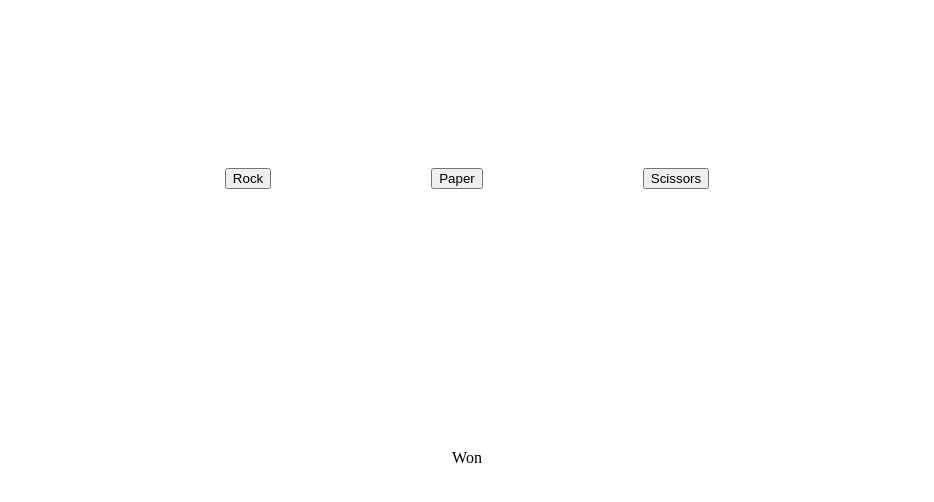
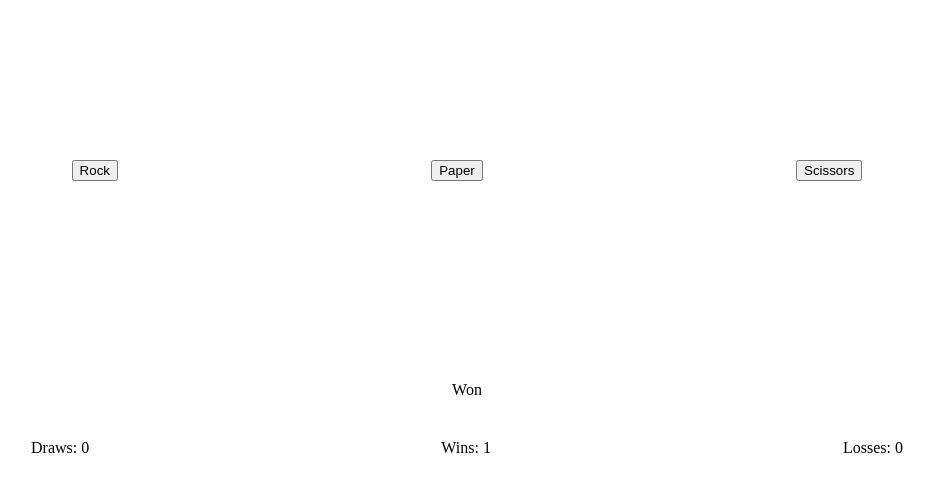
Before and after one commit to Zodecok/paper-scissors-rock-base, a plain HTML site: page index.html in a window 1280 px wide. Both pictures are taken after a click on the button "Rock". Shown: the whole page, without its empty margins (173-1107 px from the left). Drawn offline with Linux system fonts and the light colour scheme.

Commit message:
Introduce score system
Created new div relations in HTML and then created updating feature in
javascript

```diff
--- a/index.html
+++ b/index.html
@@ -14,7 +14,13 @@
         <button class="button paper">Paper</button>
         <button class="button scissors">Scissors</button>
     </div>
-    <div class="results"></div>
-
+    <div class="resultsBanner">
+        <div class="results"></div>
+        <div class="scoreContainer">
+            <div class="score draw"></div>
+            <div class="score wins"></div>
+            <div class="score losses"></div>
+        </div>
+    </div>
 </body>
 </html>
--- a/javascript/console-player.js
+++ b/javascript/console-player.js
@@ -85,6 +85,23 @@ function getType(classes) {
     else if (classes.includes("scissors")) return "scissors";
 }
 
+function update() {
+    let results = document.querySelectorAll(".score");
+    let classList;
+    results.forEach(result => {
+        classList = result.classList;
+        classList = Array.from(classList);
+        classList.map(single => single.toLowerCase());
+        if (classList.includes("draw")) {
+            result.textContent = `Draws: ${roundsWon.Draw}`;
+        } else if (classList.includes("wins")) {
+            result.textContent = `Wins: ${roundsWon.Won}`;
+        } else if (classList.includes("losses")) {
+            result.textContent = `Losses: ${roundsWon.Loss}`;
+        }
+    })
+}
+
 function game(e) {
     const results = document.querySelector(".results");
 
@@ -98,8 +115,9 @@ function game(e) {
     resultMesage = playRound(computerSelection, playerSelection);
 
     results.textContent = `${resultMesage}`;
+    countAdd(resultMesage);
+    update();
 
-    countAdd(resultMesage);
     if (roundsWon.Won >= 5 || roundsWon.Loss >= 5) {
         results.textContent = finalMessage(roundsWon);
     }
--- a/style.css
+++ b/style.css
@@ -1,8 +1,4 @@
-body {
-    display: flex;
-    flex-direction: column;
-    align-items: center;
-}
+
 
 .buttonContainer {
     flex: 1;
@@ -15,8 +11,23 @@ body {
     margin: 80px;
 }
 
+.resultsBanner {
+    flex: 1;
+    display: flex;
+    flex-direction: column;
+    margin: 20px;
+    border: black;
+}
+
 .results {
-    margin: 100px 20px;
-    border: black;
+    text-align: center;
+    flex: 1;
+    padding: 40px 100px;
+}
 
+.scoreContainer {
+    flex: 1;
+    display: flex;
+    align-items: baseline;
+    justify-content: space-around;
 }
```
